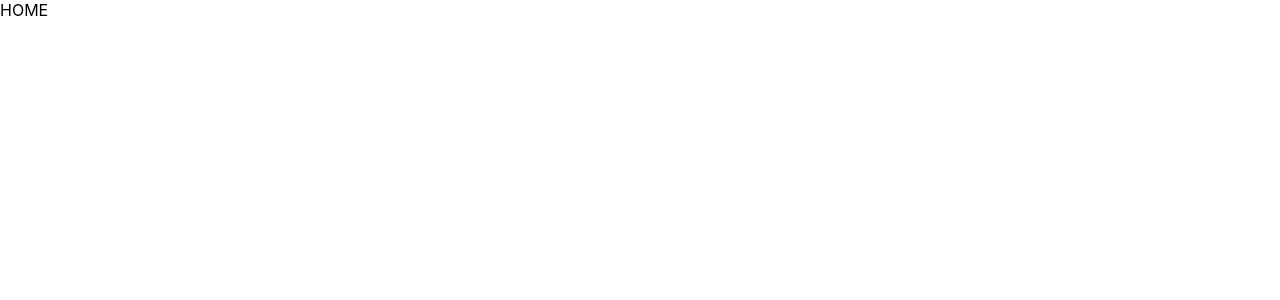
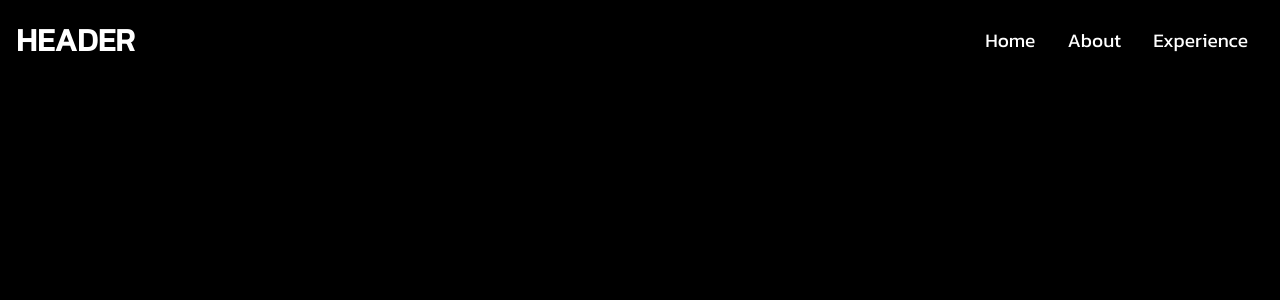
Before and after one commit to MichaelWuhu/MichaelWuhu.github.io, a React (Create React App) app: page / in a window 1280 px wide. Shown: the top 300 px of the page. Built offline with nearby package versions, Linux system fonts and the light colour scheme.

Commit message:
created navbar

```diff
--- a/package.json
+++ b/package.json
@@ -8,6 +8,7 @@
     "@testing-library/user-event": "^13.5.0",
     "react": "^18.2.0",
     "react-dom": "^18.2.0",
+    "react-icons": "^4.11.0",
     "react-router-dom": "^6.16.0",
     "react-scripts": "5.0.1",
     "web-vitals": "^2.1.4"
--- a/src/App.js
+++ b/src/App.js
@@ -3,7 +3,9 @@
 
 import Home from './routes/Home';
 import Experience from './routes/Experience';
-import Organizations from './routes/Organizations';
+import About from './routes/About';
+
+import Navbar from './components/Navbar';
 
 import { BrowserRouter, Route, Routes } from 'react-router-dom';
 
@@ -11,10 +13,11 @@
   return (
     <>
       <BrowserRouter>
+      <Navbar />
         <Routes>
           <Route path="/" element={<Home />} />
           <Route path="/Experience" element={<Experience />} />
-          <Route path="/Organizations" element={<Organizations />} />
+          <Route path="/About" element={<About />} />
         </Routes>
       </BrowserRouter>
     </>
--- /dev/null
+++ b/src/components/Navbar.js
@@ -0,0 +1,30 @@
+import '../styles/Navbar.css';
+
+import React, { useState } from 'react';
+import { Link } from 'react-router-dom';
+import { FaBars, FaTimes } from 'react-icons/fa';
+
+const Navbar = () => {
+
+    const [click, setClick] = useState(false);
+    const handleClick = () => setClick(!click);
+
+    return (
+        <div className='header'>
+            <Link to='/'><h1>HEADER</h1></Link>
+            <ul className={ click ? "nav-menu active" : "nav-menu"}>
+                <li><Link to='/'>Home</Link></li>
+                <li><Link to='/About'>About</Link></li>
+                <li><Link to='/Experience'>Experience</Link></li>
+            </ul>
+
+            <div className='hamburger' onClick={handleClick}>
+                { click ?
+                    (<FaTimes size={20} style={{ color: '#fff' }} />) :
+                    (<FaBars size={20} style={{ color: '#fff' }} />) }
+            </div>
+        </div>
+    );
+}
+
+export default Navbar;
--- a/src/index.css
+++ b/src/index.css
@@ -1,13 +1,43 @@
-body {
+@import url('https://fonts.googleapis.com/css2?family=Kanit&family=Prompt:wght@500&display=swap');
+
+* {
+  box-sizing: border-box;
   margin: 0;
-  font-family: -apple-system, BlinkMacSystemFont, 'Segoe UI', 'Roboto', 'Oxygen',
-    'Ubuntu', 'Cantarell', 'Fira Sans', 'Droid Sans', 'Helvetica Neue',
-    sans-serif;
-  -webkit-font-smoothing: antialiased;
-  -moz-osx-font-smoothing: grayscale;
+  padding: 0;
+  font-family: 'Kanit', sans-serif;
 }
 
-code {
-  font-family: source-code-pro, Menlo, Monaco, Consolas, 'Courier New',
-    monospace;
+body {
+  background: #000;
 }
+
+h1, h4, p, a {
+  color: #fff;
+  text-decoration: none;
+}
+
+ul {
+  list-style-type: none;
+}
+
+.btn {
+  padding: 12px 13px;
+  font-size: 1rem;
+  text-transform: uppercase;
+  background: rgb(248, 217, 15);
+  color: #222;
+  border: 1px solid #fff;
+  font-weight: 600;
+  cursor: pointer;
+}
+
+.btn-light {
+  background: transparent;
+  color: #fff;
+}
+
+.btn:hover {
+  background: rgba(255, 255, 255, 0.2);
+  color: #fff;
+  transition: 0.3s;
+}
--- /dev/null
+++ b/src/routes/About.js
@@ -0,0 +1,9 @@
+import React from 'react';
+
+const About = () => {
+    return (
+        <div>ABOUT</div>
+    );
+}
+
+export default About;
--- a/src/routes/Organizations.js
+++ /dev/null
@@ -1,9 +0,0 @@
-import React from 'react';
-
-const Organizations = () => {
-    return (
-        <div>ORGANIZATIONS</div>
-    );
-}
-
-export default Organizations;
--- /dev/null
+++ b/src/styles/Navbar.css
@@ -0,0 +1,55 @@
+.header {
+    display: flex;
+    justify-content: space-between;
+    align-items: center;
+    padding: 1rem;
+}
+
+.nav-menu {
+    display: flex;
+}
+
+.nav-menu li {
+    padding: 0 1rem;
+}
+
+.nav-menu li a {
+    font-size: 1.2rem;
+    font-weight: 500;
+}
+
+.hamburger {
+    display: none;
+}
+
+@media screen and (max-width: 1040px) {
+    .nav-menu {
+        flex-direction: column;
+        justify-content: center;
+        align-items: center;
+        width: 100%;
+        height: 100vh;
+        background: rgba(0, 0, 0, 0.9);
+        position: absolute;
+        top: 0;
+        left: -100%;
+        z-index: -3;
+        transition: 0.3s;
+    }
+
+    .nav-menu.active {
+        left: 0;
+    }
+
+    .nav-menu li {
+        padding: 1rem 0;
+    }
+
+    .nav-menu li a {
+        font-size: 2rem;
+    }
+
+    .hamburger {
+        display: initial;
+    }
+}
```
Also changed, not shown: 1 other file (tests, documents, lock files or other folders).
